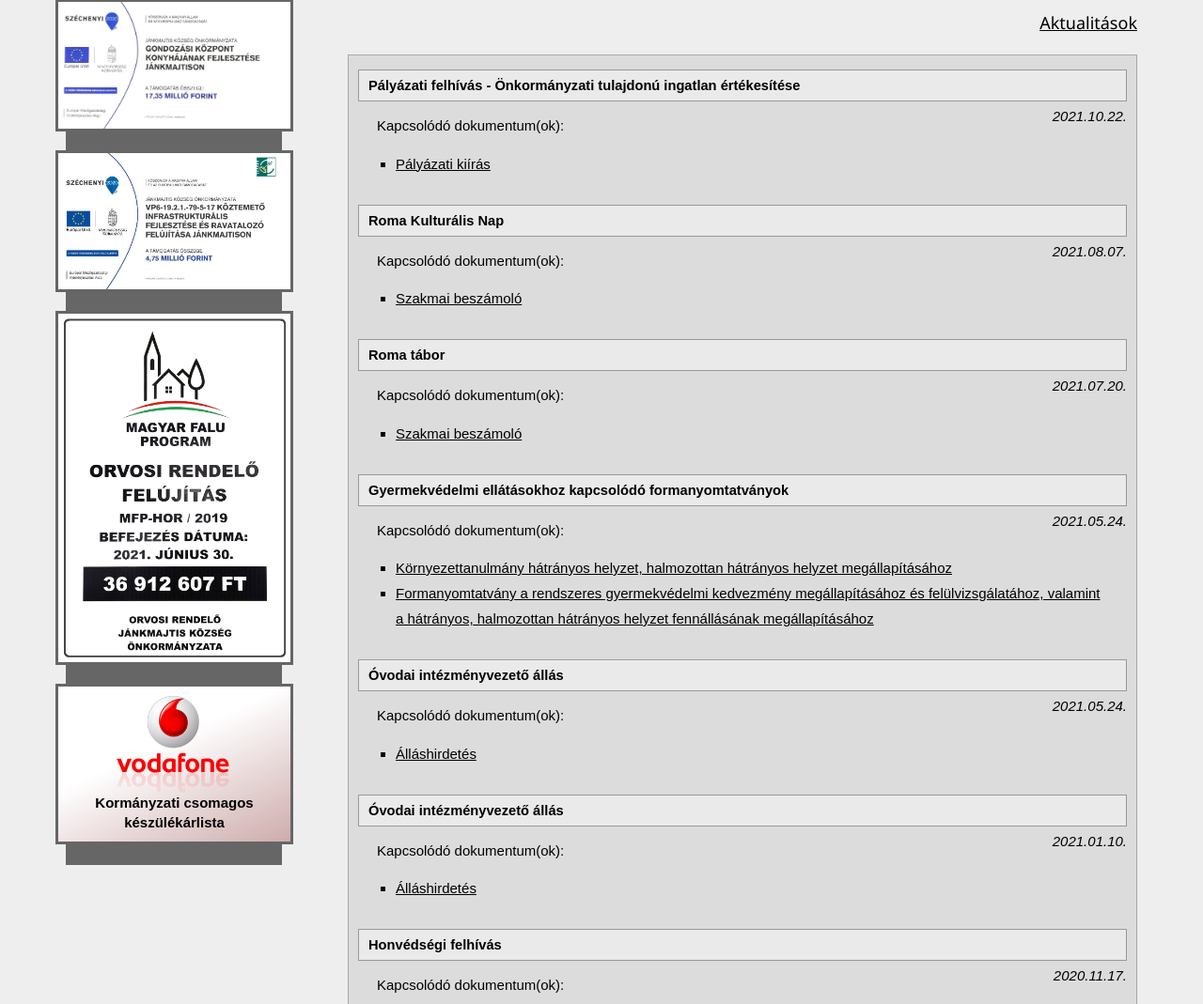
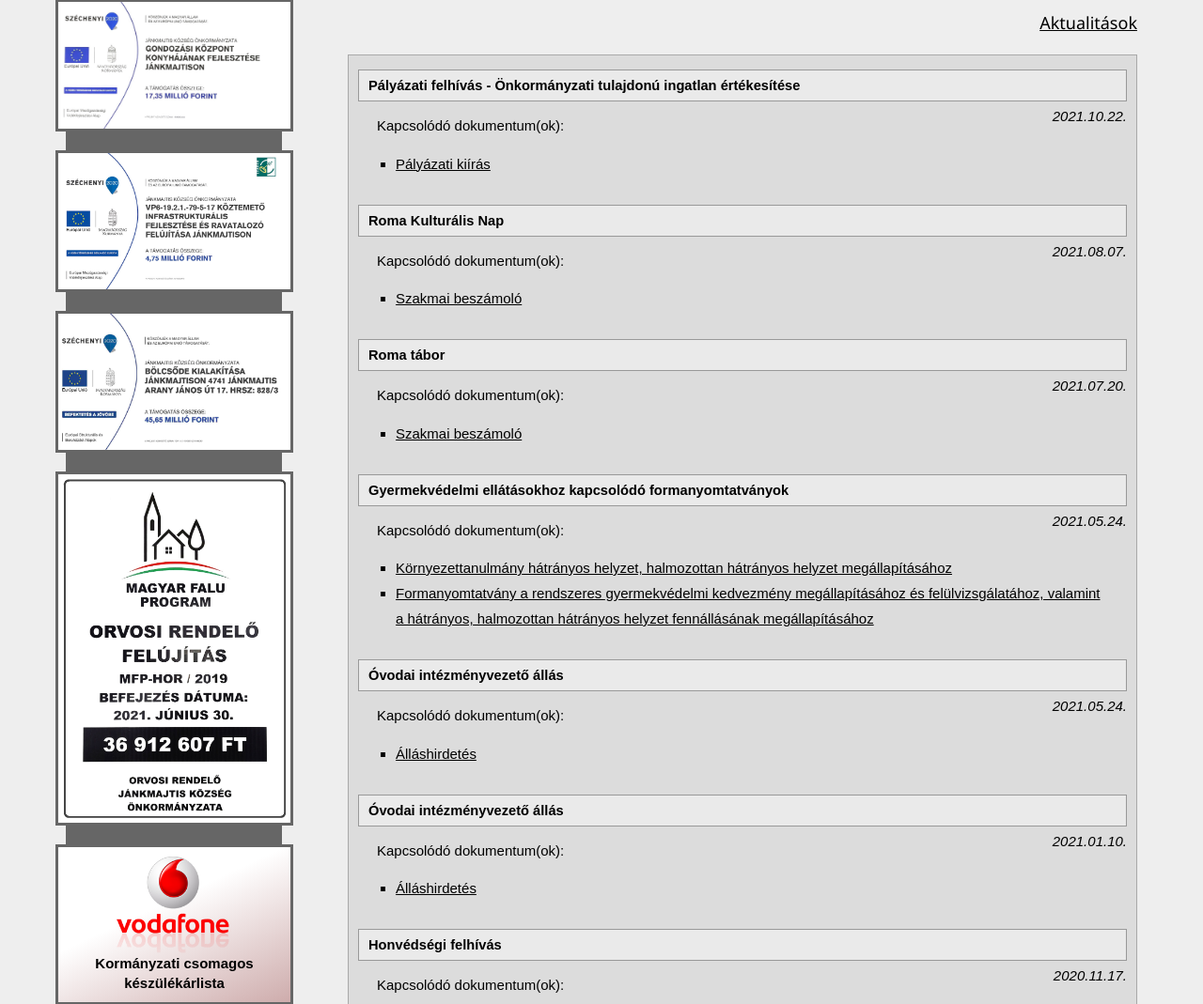
Before and after one commit to vekonypeter/jankmajtis_web, a PHP site: page / in a window 1280 px wide. Shown: the part 1017-2086 px from the top of the page at 94% size. Run offline with PHP 8.4, Linux system fonts and the light colour scheme.

Commit message:
Nursery board

```diff
--- a/index.php
+++ b/index.php
@@ -40,6 +40,10 @@ include('header.php');
 
             <a class="fancybox" href="images_jpg/KoztemetoFejlesztes_tabla.jpg" data-fancybox-group="gallery" title="Köztemető fejlesztése Jánkmajtison">
                 <img src="images_jpg/KoztemetoFejlesztes_tabla.jpg" alt="Köztemető fejlesztése Jánkmajtison" class="sideBarElement sideBarImage sideBarSelectable">
+            </a>
+
+            <a class="fancybox" href="images_jpg/BolcsodeKialakitas_tabla.jpg" data-fancybox-group="gallery" title="Bölcsőde kialakítása Jánkmajtison">
+                <img src="images_jpg/BolcsodeKialakitas_tabla.jpg" alt="Bölcsőde kialakítása Jánkmajtison" class="sideBarElement sideBarImage sideBarSelectable">
             </a>
 
             <a class="fancybox" href="images_jpg/OrvRendFelujitas_tabla.jpg" data-fancybox-group="gallery" title="Orvosi Rendelő felújítása Jánkmajtison">
```
Also changed, not shown: images_jpg/ASP_tabla.jpg, images_jpg/BolcsodeKialakitas_tabla.jpg (added), images_jpg/KoztemetoFejlesztes_tabla.jpg, 1 other file.
